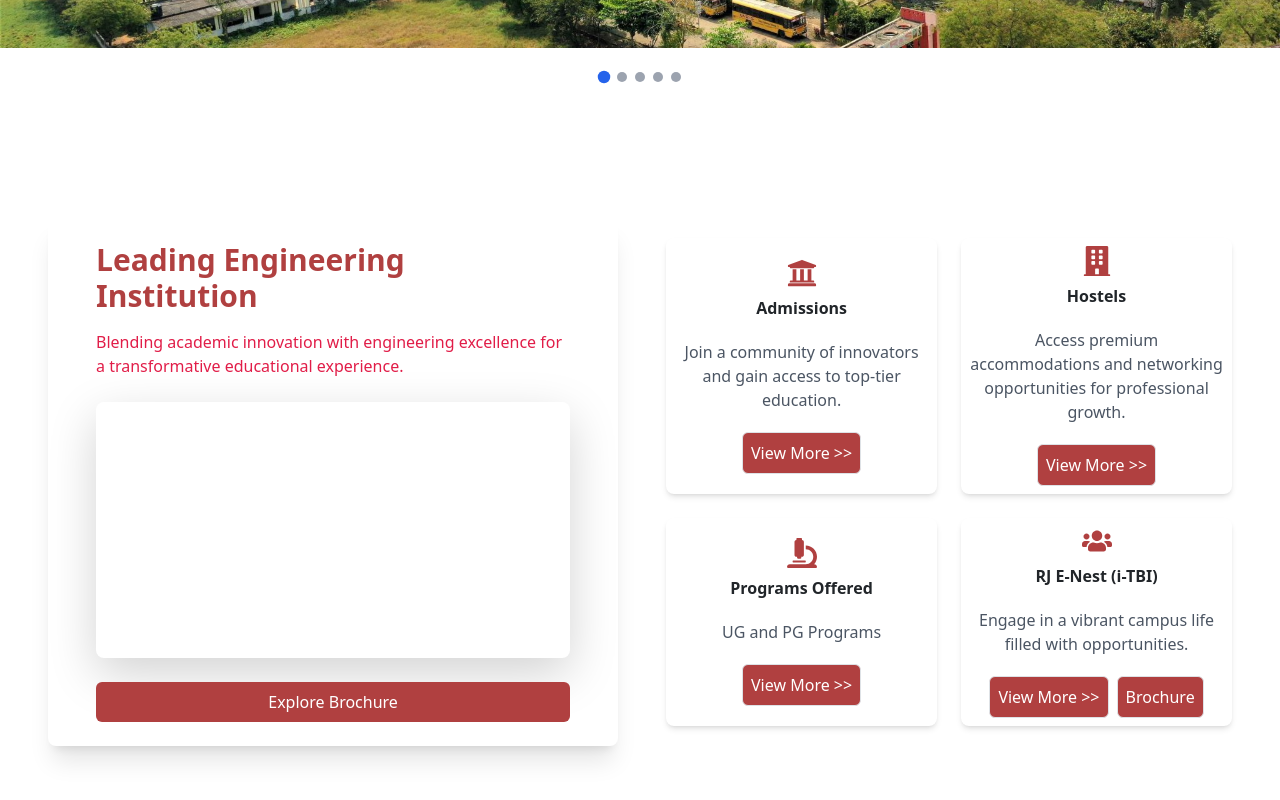
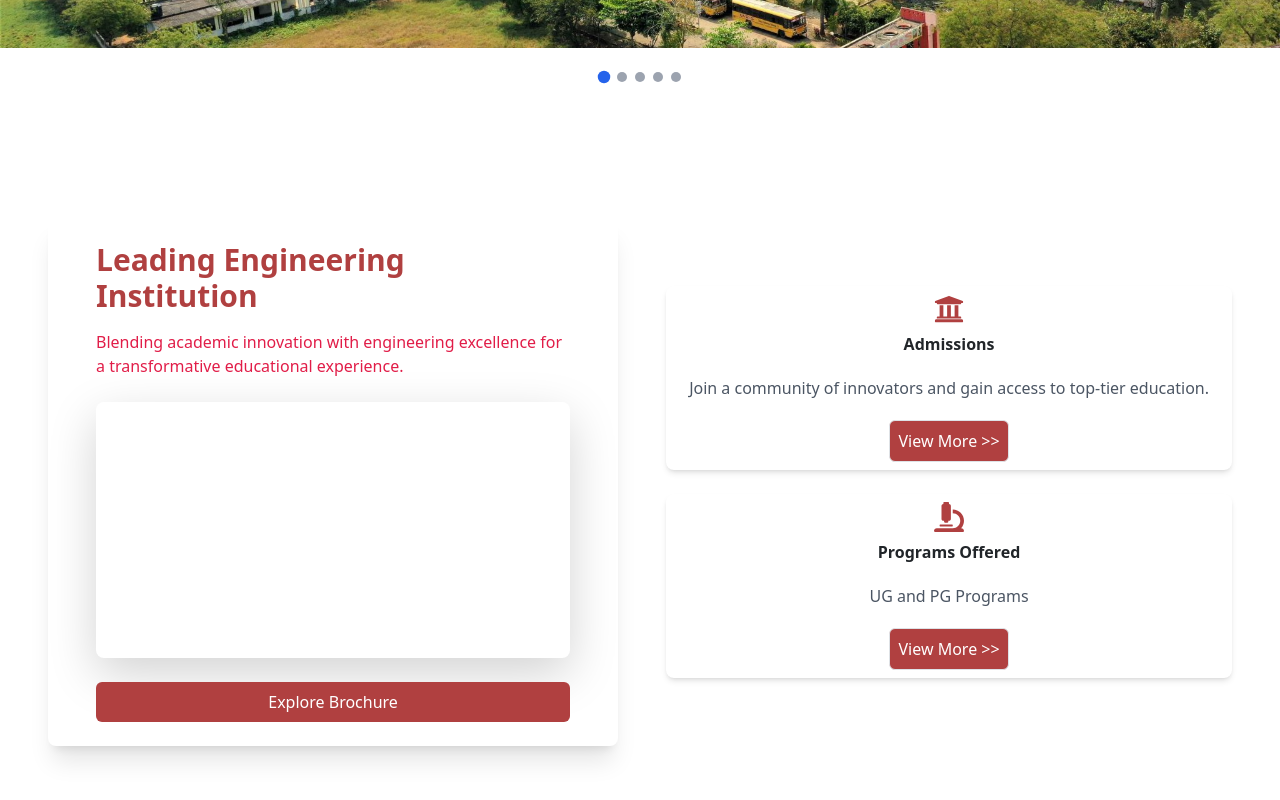
Before and after one commit to Blueapplecloud/GVR-S, a React (Vite) app in the folder client/: page / in a window 1280 px wide. Shown: the part 634-1434 px from the top of the page. Built offline with nearby package versions, Linux system fonts and the light colour scheme.

Commit message:
refactor: comment out unused card entries in Highlights component commented 2 items in array

```diff
--- a/client/src/components/homeComponents/Highlights.jsx
+++ b/client/src/components/homeComponents/Highlights.jsx
@@ -16,25 +16,25 @@ function Highlights() {
         "Join a community of innovators and gain access to top-tier education.",
       buttons: ["View More >>"],
     },
-    {
-      icon: <FaBuilding className="text-primaryColor text-3xl mb-1" />,
-      title: "Hostels",
-      description:
-        "Access premium accommodations and networking opportunities for professional growth.",
-      buttons: ["View More >>"],
-    },
+    // {
+    //   icon: <FaBuilding className="text-primaryColor text-3xl mb-1" />,
+    //   title: "Hostels",
+    //   description:
+    //     "Access premium accommodations and networking opportunities for professional growth.",
+    //   buttons: ["View More >>"],
+    // },
     {
       icon: <FaMicroscope className="text-primaryColor text-3xl mb-1" />,
       title: "Programs Offered",
       description: "UG and PG Programs",
       buttons: ["View More >>"],
     },
-    {
-      icon: <FaUsers className="text-primaryColor text-3xl mb-1" />,
-      title: "RJ E-Nest (i-TBI)",
-      description: "Engage in a vibrant campus life filled with opportunities.",
-      buttons: ["View More >>", "Brochure"],
-    },
+    // {
+    //   icon: <FaUsers className="text-primaryColor text-3xl mb-1" />,
+    //   title: "RJ E-Nest (i-TBI)",
+    //   description: "Engage in a vibrant campus life filled with opportunities.",
+    //   buttons: ["View More >>", "Brochure"],
+    // },
   ];
   return (
     <div className="px-12 py-10 flex flex-col md:flex-row gap-5 items-center justify-center h-screen  ">
@@ -58,7 +58,7 @@ function Highlights() {
           Explore Brochure
         </button>
       </div>
-      <div className="grid grid-cols-1 md:grid-cols-2 gap-4 md:w-1/2 w-full ">
+      <div className="grid grid-cols-1 md:grid-cols-1 gap-4 md:w-1/2 w-full ">
         {cards.map((card, index) => (
           <div
             key={index}
```
